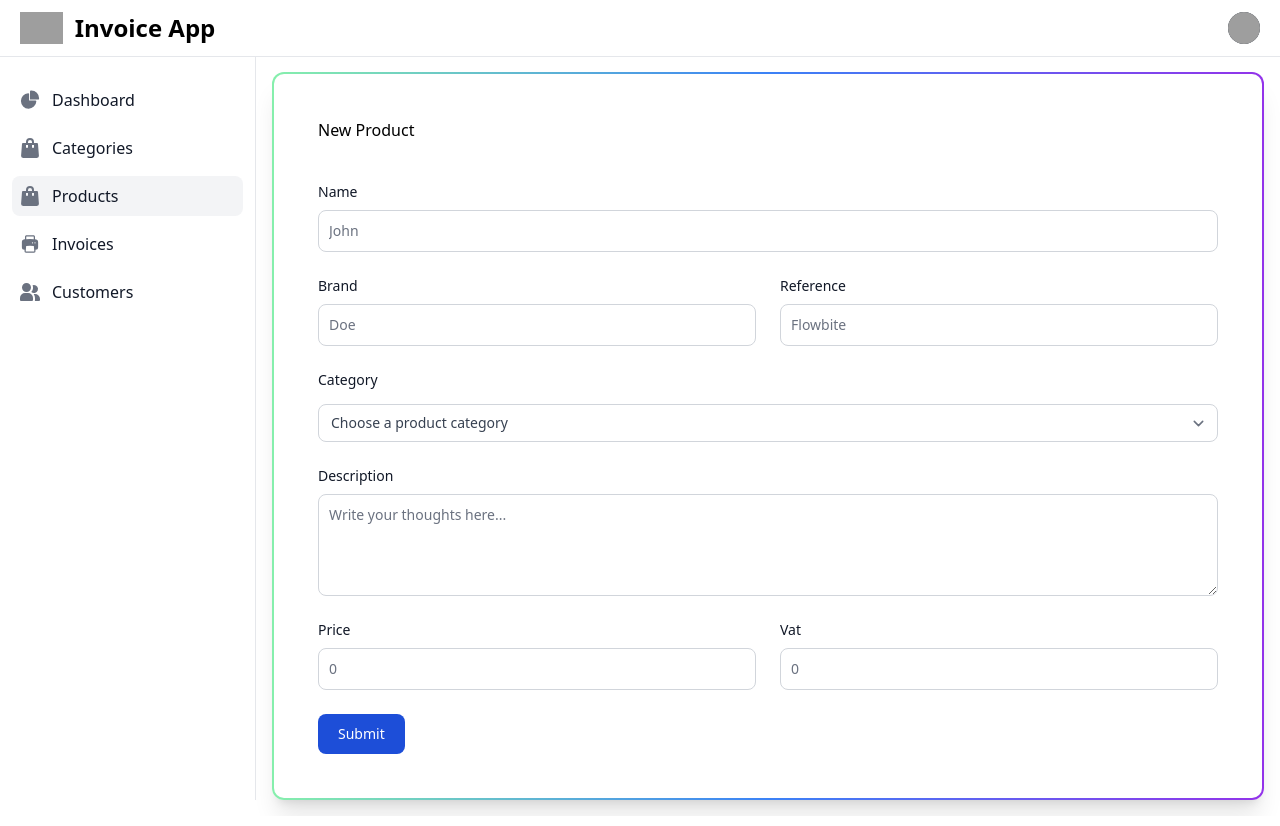
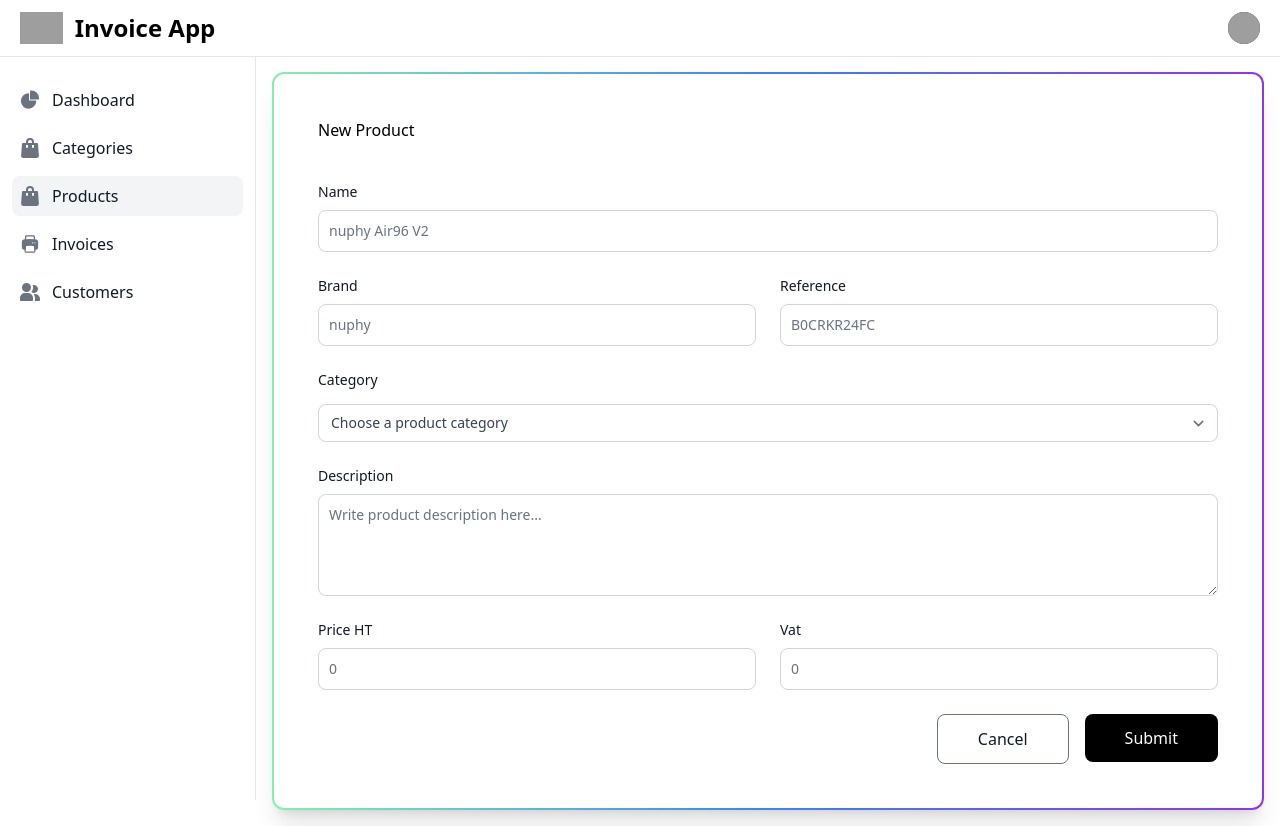
Before and after one commit to nbesoro/techyao, a Django app: page /product/new in a window 1280 px wide. Run offline with Django 5.2, Linux system fonts and the light colour scheme; data comes from the database, SQL or seed files in the repository; both versions use the stored data as it was after the commit; some libraries are stand-ins or nearby versions; grey boxes are pictures that could not be loaded.

Commit message:
feat: add product

```diff
--- a/static/vue/scripts.js
+++ b/static/vue/scripts.js
@@ -25,8 +25,9 @@ const app = Vue.createApp({
 			// Product
 			products: {},
 			product: {
-				category: "",
+				category: 0,
 				name: "",
+				brand: "",
 				ref: "",
 				vat: "",
 				price: "",
@@ -55,12 +56,14 @@ const app = Vue.createApp({
 				case "customer":
 					this.load_customers();
 					break;
-				case "product":
-					console.log("You chose a banana.");
-					break;
 				case "category":
 					this.load_categories();
 					break;
+				case "product":
+					this.load_products();
+					this.load_categories();
+					break;
+
 				default:
 					console.log("Unknown fruit.");
 					break;
@@ -98,6 +101,9 @@ const app = Vue.createApp({
 		add_new_category() {
 			this.post_request("/api/category/", this.category);
 		},
+		add_new_product() {
+			this.post_request("/api/product/", this.product);
+		},
 		load_customers() {
 			axios
 				.get(`/api/customer/?search=${this.searchQuery}`)
@@ -120,6 +126,17 @@ const app = Vue.createApp({
 					console.log(err);
 				});
 		},
+		load_products() {
+			axios
+				.get(`/api/product/?search=${this.searchQuery}`)
+				.then((response) => {
+					this.products = response.data;
+				})
+				.catch((err) => {
+					this.products = {};
+					console.log(err);
+				});
+		},
 		load_modal_to_update(c) {
 			this.form = c;
 			this.update = true;
@@ -133,6 +150,9 @@ const app = Vue.createApp({
 		},
 		search_categories() {
 			this.load_categories();
+		},
+		search_products() {
+			this.load_products();
 		},
 		// Error Message
 		request_error(error) {
--- a/store/serializers.py
+++ b/store/serializers.py
@@ -18,15 +18,20 @@ class ProductSerializer(serializers.ModelSerializer):
 
     class Meta:
         model = Product
-        fields = ["category", "name", "ref", "vat", "price", "description"]
+        fields = ["category", "name", "brand", "ref", "vat", "price", "description"]
 
 
 class ProductListSerializer(ProductSerializer):
     category = serializers.SerializerMethodField()
-
+    price_ttc = serializers.SerializerMethodField()
+    created_at = serializers.DateTimeField(format="%d/%m/%Y %H:%M", read_only=True)
+    updated_at = serializers.DateTimeField(format="%d/%m/%Y %H:%M", read_only=True)
     class Meta:
         model = Product
         fields = "__all__"
 
     def get_category(self, obj):
         return obj.category.name
+
+    def get_price_ttc(self, obj):
+        return obj.price + (obj.price * obj.vat)/100
--- a/store/views/api/store.py
+++ b/store/views/api/store.py
@@ -18,7 +18,8 @@ class CategoryViewSet(viewsets.ModelViewSet):
 class ProductViewSet(viewsets.ModelViewSet):
     queryset = Product.objects.all()
     serializer_class = ProductSerializer
-
+    search_fields = ["category__name", "name", "brand", "ref"]
+    ordering = ["name"]
     def get_serializer_class(self):
         if self.action == "list":
             return ProductListSerializer
--- a/templates/bases/base.html
+++ b/templates/bases/base.html
@@ -11,7 +11,7 @@
 		/>
 		<title>Document</title>
 		<script src="https://cdn.tailwindcss.com?plugins=forms,typography,aspect-ratio,line-clamp,container-queries"></script>
-		<link href="{% static 'flowbite/main.css' %}" rel="stylesheet" />
+		{% comment %} <link href="{% static 'flowbite/main.css' %}" rel="stylesheet" /> {% endcomment %}
 		<script>
 			tailwind.config = {
 				theme: {
--- a/templates/pages/customer/add.html
+++ b/templates/pages/customer/add.html
@@ -255,7 +255,7 @@
 
 		<div class="mt-4 flex justify-end">
 			<div class="mr-4">
-				<a href="">
+				<a href="{% url 'customer_list' %}">
 					<button
 						type="button"
 						class="inline-block w-full rounded-lg text-gray-900 bg-white border border-gray-500 hover:bg-gray-100 font-medium px-10 py-3"
@@ -264,7 +264,7 @@
 					</button>
 				</a>
 			</div>
-			<div class="{% url 'customer_list' %}">
+			<div class="">
 				<button
 					type="button"
 					@click="add_new_customer"
--- a/templates/pages/customer/list.html
+++ b/templates/pages/customer/list.html
@@ -1,6 +1,6 @@
 {% extends 'bases/base.html' %} {% block content %}
 <div class="mb-3">
-	<h1>My customer lists</h1>
+	<h1>Customer lists</h1>
 </div>
 <div class="flex justify-between items-center mb-3">
 	<div>
@@ -46,7 +46,7 @@
 				v-model="searchQuery"
 				@input="search_customers"
 				class="block pt-2 ps-10 text-sm text-gray-900 border border-gray-300 rounded-lg w-80 bg-gray-50 focus:ring-blue-500 focus:border-blue-500 dark:bg-gray-700 dark:border-gray-600 dark:placeholder-gray-400 dark:text-white dark:focus:ring-blue-500 dark:focus:border-blue-500"
-				placeholder="Search for items"
+				placeholder="Search..."
 			/>
 		</div>
 	</div>
--- a/templates/pages/store/category/list.html
+++ b/templates/pages/store/category/list.html
@@ -46,7 +46,7 @@
 				v-model="searchQuery"
 				@input="search_categories"
 				class="block pt-2 ps-10 text-sm text-gray-900 border border-gray-300 rounded-lg w-80 bg-gray-50 focus:ring-blue-500 focus:border-blue-500 dark:bg-gray-700 dark:border-gray-600 dark:placeholder-gray-400 dark:text-white dark:focus:ring-blue-500 dark:focus:border-blue-500"
-				placeholder="Search for items"
+				placeholder="Search..."
 			/>
 		</div>
 	</div>
--- a/templates/pages/store/product/add.html
+++ b/templates/pages/store/product/add.html
@@ -1,6 +1,7 @@
 {% extends 'bases/base.html' %} {% block content %}
 <div class="p-4 md:p-5 space-y-4">
 	<h1>New Product</h1>
+	{% include 'pages/form/messages.html' with item='product' url_list=url_list %}
 </div>
 
 <div class="p-4 md:p-5 space-y-4">
@@ -15,13 +16,21 @@
 				<input
 					type="text"
 					id="product_name"
+					v-model="product.name"
 					class="border border-gray-300 text-gray-900 text-sm rounded-lg focus:ring-blue-500 focus:border-blue-500 block w-full p-2.5"
-					placeholder="John"
+					placeholder="nuphy Air96 V2"
 					required
 				/>
 			</div>
+			<div class="error" v-if="error_message('name')">
+				<p
+					class="mt-2 text-sm text-red-600 dark:text-red-500 font-medium"
+					v-html="error_message('name')"
+				></p>
+			</div>
 		</div>
 		<div class="grid gap-6 mb-6 md:grid-cols-2">
+			<div class="flex flex-col">
 				<div>
 					<label
 						for="product_brand"
@@ -31,11 +40,20 @@
 					<input
 						type="text"
 						id="product_brand"
+						v-model="product.brand"
 						class="border border-gray-300 text-gray-900 text-sm rounded-lg focus:ring-blue-500 focus:border-blue-500 block w-full p-2.5"
-					placeholder="Doe"
+						placeholder="nuphy"
 						required
 					/>
 				</div>
+				<div class="error" v-if="error_message('brand')">
+					<p
+						class="mt-2 text-sm text-red-600 dark:text-red-500 font-medium"
+						v-html="error_message('brand')"
+					></p>
+				</div>
+			</div>
+			<div class="flex flex-col">
 				<div>
 					<label
 						for="product_reference"
@@ -45,13 +63,22 @@
 					<input
 						type="text"
 						id="product_reference"
+						v-model="product.ref"
 						class="border border-gray-300 text-gray-900 text-sm rounded-lg focus:ring-blue-500 focus:border-blue-500 block w-full p-2.5"
-					placeholder="Flowbite"
+						placeholder="B0CRKR24FC"
 						required
 					/>
 				</div>
+				<div class="error" v-if="error_message('ref')">
+					<p
+						class="mt-2 text-sm text-red-600 dark:text-red-500 font-medium"
+						v-html="error_message('ref')"
+					></p>
+				</div>
+			</div>
 		</div>
 		<div class="grid gap-6 mb-6 md:grid-cols-1">
+			<div class="flex flex-col">
 				<div>
 					<label
 						for="product_category"
@@ -60,15 +87,23 @@
 					>
 					<select
 						id="product_category"
+						v-model="product.category"
 						class="mt-1.5 w-full rounded-lg border-gray-300 text-gray-700 sm:text-sm"
 					>
-					<option selected>Choose a product category</option>
-					<option value="US">United States</option>
-					<option value="CA">Canada</option>
-					<option value="FR">France</option>
-					<option value="DE">Germany</option>
+						<option selected :value="product.category">Choose a product category</option>
+						<option v-for="item in categories.results" :key="item.id" :value="item.id">
+							{ item.name }
+						</option>
 					</select>
 				</div>
+				<div class="error" v-if="error_message('category')">
+					<p
+						class="mt-2 text-sm text-red-600 dark:text-red-500 font-medium"
+						v-html="error_message('category')"
+					></p>
+				</div>
+			</div>
+			<div class="flex flex-col">
 				<div>
 					<label
 						for="product_description"
@@ -77,27 +112,46 @@
 					>
 					<textarea
 						id="product_description"
+						v-model="product.description"
 						rows="4"
 						class="block p-2.5 w-full text-sm text-gray-900 rounded-lg border border-gray-300 focus:ring-blue-500 focus:border-blue-500"
-					placeholder="Write your thoughts here..."
+						placeholder="Write product description here..."
 					></textarea>
+				</div>
+				<div class="error" v-if="error_message('description')">
+					<p
+						class="mt-2 text-sm text-red-600 dark:text-red-500 font-medium"
+						v-html="error_message('description')"
+					></p>
+				</div>
 			</div>
 		</div>
 		<div class="grid gap-6 mb-6 md:grid-cols-2">
+			<div class="flex flex-col">
 				<div>
 					<label
 						for="product_price"
 						class="block mb-2 text-sm font-medium text-gray-900 dark:text-white"
-					>Price</label
+						>Price HT</label
 					>
 					<input
 						type="text"
 						id="product_price"
+						v-model="product.price"
 						class="border border-gray-300 text-gray-900 text-sm rounded-lg focus:ring-blue-500 focus:border-blue-500 block w-full p-2.5"
 						placeholder="0"
 						required
 					/>
 				</div>
+				<div class="error" v-if="error_message('price')">
+					<p
+						class="mt-2 text-sm text-red-600 dark:text-red-500 font-medium"
+						v-html="error_message('price')"
+					></p>
+				</div>
+			</div>
+
+			<div class="flex flex-col">
 				<div>
 					<label
 						for="product_vat"
@@ -107,18 +161,42 @@
 					<input
 						type="text"
 						id="product_vat"
+						v-model="product.vat"
 						class="border border-gray-300 text-gray-900 text-sm rounded-lg focus:ring-blue-500 focus:border-blue-500 block w-full p-2.5"
 						placeholder="0"
 						required
 					/>
 				</div>
+				<div class="error" v-if="error_message('vat')">
+					<p
+						class="mt-2 text-sm text-red-600 dark:text-red-500 font-medium"
+						v-html="error_message('vat')"
+					></p>
 				</div>
+			</div>
+
+		</div>
+		<div class="mt-4 flex justify-end">
+			<div class="mr-4">
+				<a href="{% url 'product_list' %}">
 					<button
-			type="submit"
-			class="text-white bg-blue-700 hover:bg-blue-800 focus:ring-4 focus:outline-none focus:ring-blue-300 font-medium rounded-lg text-sm w-full sm:w-auto px-5 py-2.5 text-center dark:bg-blue-600 dark:hover:bg-blue-700 dark:focus:ring-blue-800"
+						type="button"
+						class="inline-block w-full rounded-lg text-gray-900 bg-white border border-gray-500 hover:bg-gray-100 font-medium px-10 py-3"
+					>
+						Cancel
+					</button>
+				</a>
+			</div>
+			<div class="">
+				<button
+					type="button"
+					@click="add_new_product"
+					class="inline-block w-full rounded-lg bg-black px-10 py-3 font-medium text-white sm:w-auto"
 				>
 					Submit
 				</button>
+			</div>
+		</div>
 	</form>
 </div>
 
```
Also changed, not shown: templates/pages/store/product/list.html (+18 -16 lines), db.sqlite3. Lines whose indentation alone changed are shown as unchanged.
